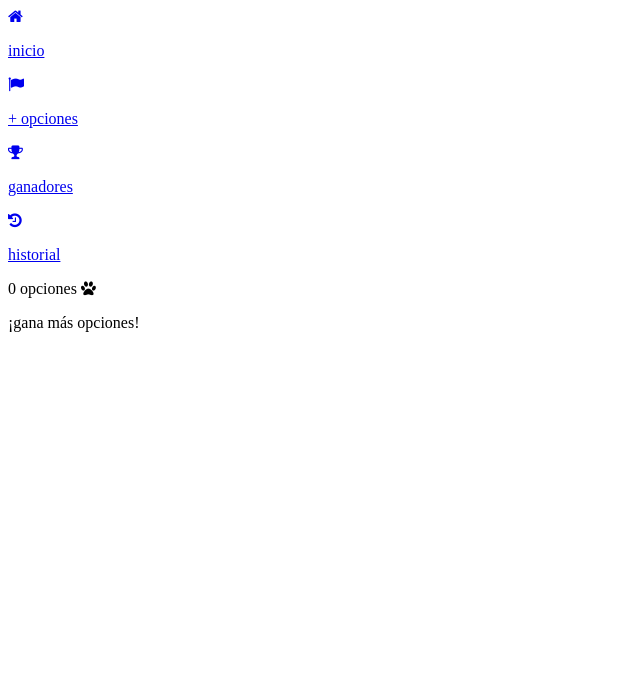
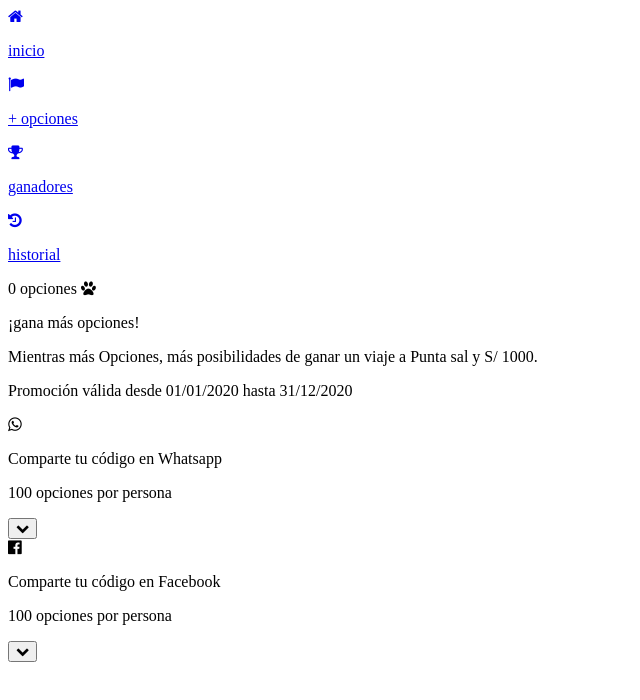
Before and after one commit to Scorcherfjk/juego-seleccion, a Vue app: page /options in a window 1280 px wide. Shown: the top 700 px of the page, without its empty margins (0-640 px from the left). Built offline with nearby package versions, Linux system fonts and the light colour scheme.

Commit message:
options completo

```diff
--- a/src/views/Options.vue
+++ b/src/views/Options.vue
@@ -1,6 +1,101 @@
+// TODO: optimización de tarjeta que abre y cierra
 <template>
   <div class="options">
-    <Card msg="¡gana más opciones!" />
+    <Card msg="¡gana más opciones!">
+      <div class="card__children">
+        <div class="mb-4 text-white text-center">
+          <p class="text-sm mb-2">
+            Mientras más
+            <span class="text-yellow-500 font-bold">Opciones</span>, más
+            posibilidades de ganar un viaje a
+            <span class="text-yellow-500 font-bold">Punta sal y S/ 1000</span>.
+          </p>
+          <p class="text-xs">
+            Promoción válida desde 01/01/2020 hasta 31/12/2020
+          </p>
+        </div>
+        <div class="card__children__group flex-col">
+          <div class="flex w-full justify-around items-center">
+            <i
+              class="card__children__group__icon fa fa-whatsapp text-green-500 mr-2"
+            ></i>
+            <p class="card__children__group__title">
+              Comparte tu código en Whatsapp
+            </p>
+            <p
+              class="card__children__group__title text-right text-yellow-500 uppercase mr-2"
+            >
+              100 opciones por persona
+            </p>
+            <button @click="openClose">
+              <i
+                class="card__children__group__icon fa fa-chevron-down text-white"
+              ></i>
+            </button>
+          </div>
+          <div
+            class="h-48 w-full mt-4 py-2 flex flex-col items-center justify-around border-t-2"
+            v-show="open"
+          >
+            <p class="text-xs">
+              Comparte el código Z1PMzu6 con tus amigos. Cada amigo que ingrese
+              te dará 100 OPCIONES
+            </p>
+            <div
+              class="w-3/4 border px-4 py-2 rounded-full flex justify-around"
+            >
+              <span>amigos</span>
+              <span>opciones</span>
+            </div>
+            <button
+              class="w-2/4 py-1 px-4 uppercase border-2 border-green-300 text-green-300 rounded-lg"
+            >
+              compartir
+            </button>
+          </div>
+        </div>
+        <div class="card__children__group flex-col">
+          <div class="flex w-full justify-around items-center">
+            <i
+              class="card__children__group__icon fa fa-facebook-official text-blue-500 mr-2"
+            ></i>
+            <p class="card__children__group__title">
+              Comparte tu código en Facebook
+            </p>
+            <p
+              class="card__children__group__title text-right text-yellow-500 uppercase mr-2"
+            >
+              100 opciones por persona
+            </p>
+            <button @click="openClose2">
+              <i
+                class="card__children__group__icon fa fa-chevron-down text-white"
+              ></i>
+            </button>
+          </div>
+          <div
+            class="h-48 w-full mt-4 py-2 flex flex-col items-center justify-around border-t-2"
+            v-show="open2"
+          >
+            <p class="text-xs">
+              Comparte el código Z1PMzu6 con tus amigos. Cada amigo que ingrese
+              te dará 100 OPCIONES
+            </p>
+            <div
+              class="w-3/4 border px-4 py-2 rounded-full flex justify-around"
+            >
+              <span>amigos</span>
+              <span>opciones</span>
+            </div>
+            <button
+              class="w-2/4 py-1 px-4 uppercase border-2 border-green-300 text-green-300 rounded-lg"
+            >
+              compartir
+            </button>
+          </div>
+        </div>
+      </div>
+    </Card>
   </div>
 </template>
 
@@ -10,6 +105,22 @@ import Card from '../components/Card';
 export default {
   components: {
     Card
+  },
+  data() {
+    return {
+      open: false,
+      open2: false
+    };
+  },
+  methods: {
+    openClose() {
+      this.open = !this.open;
+      this.open2 = false;
+    },
+    openClose2() {
+      this.open2 = !this.open2;
+      this.open = false;
+    }
   }
 };
 </script>
```
